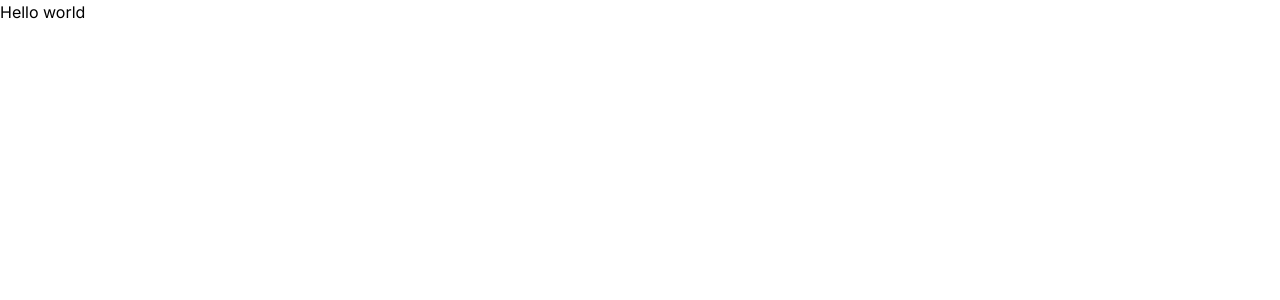
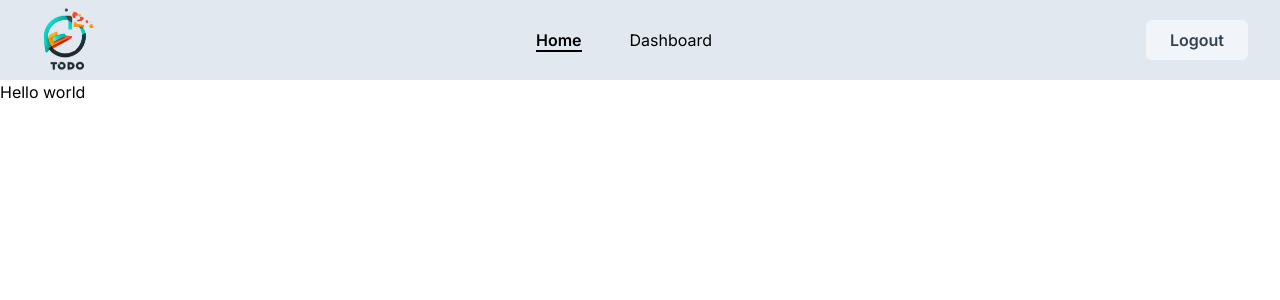
Before and after one commit to abdelrhman-shibl44/todo-app-MERN-stack, a Next.js app in the folder frontend/: page / in a window 1280 px wide. Shown: the top 300 px of the page. Built offline with nearby package versions, Linux system fonts and the light colour scheme.

Commit message:
Add navbar to layout

```diff
--- a/frontend/src/app/layout.tsx
+++ b/frontend/src/app/layout.tsx
@@ -1,6 +1,7 @@
 import type { Metadata } from "next";
 import { Inter } from "next/font/google";
 import "./globals.css";
+import Navbar from "@/components/Navbar/Navbar";
 
 const inter = Inter({ subsets: ["latin"] });
 
@@ -17,6 +18,7 @@ export default function RootLayout({
   return (
     <html lang="en">
       <body className={inter.className}>
+        <Navbar />
         <main className="min-h-[calc(100vh-var(--nav-h))] flex flex-col justify-center">
           {children}
         </main>
```
